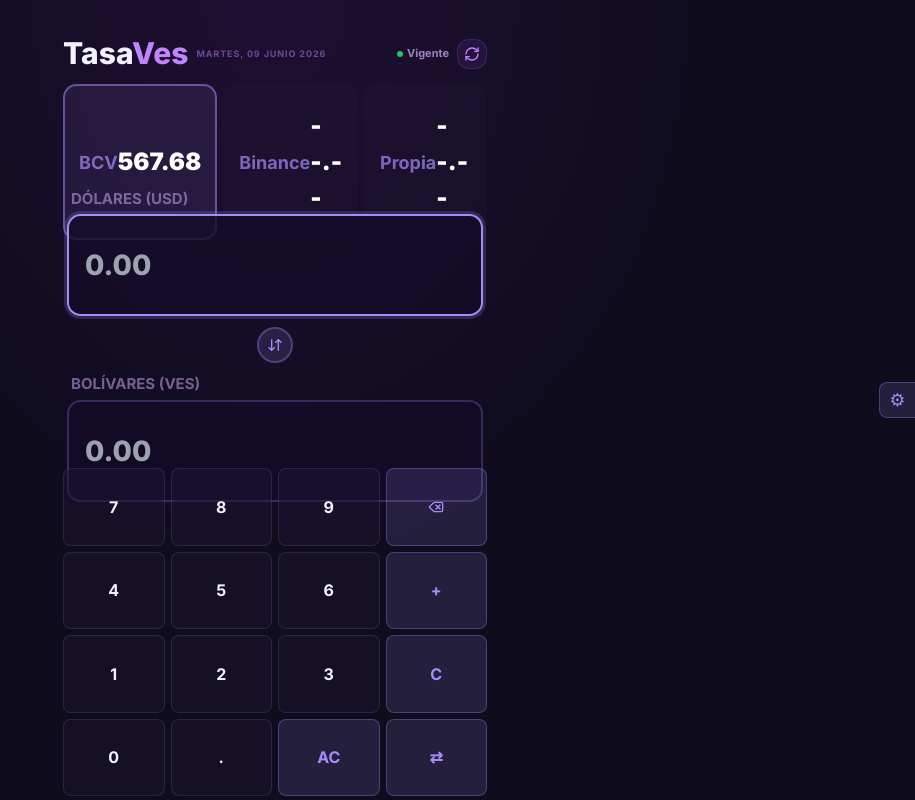
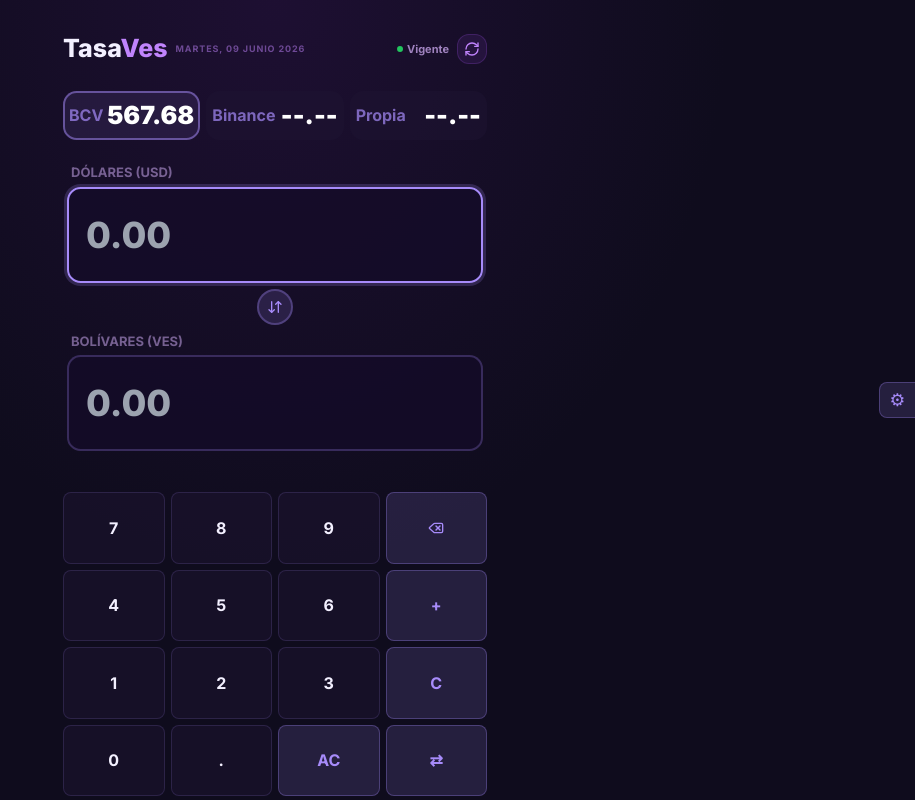
Before and after one commit to Caxtillo/tasave-calc, a plain HTML site: page index.html in a window 1280 px wide. Both pictures are taken after a click on the button 837 px from the left and 53 px from the top of the page. Shown: the whole page, without its empty margins (365-1280 px from the left). Drawn offline with nearby package versions, Linux system fonts and the light colour scheme; no server answers.

Commit message:
fix: refresh recarga pagina, valores de layout tool corregidos, slider keys fixed

```diff
--- a/index.html
+++ b/index.html
@@ -16,19 +16,19 @@
     <link href="https://fonts.googleapis.com/css2?family=Inter:wght@300;400;500;600;700;800;900&display=swap" rel="stylesheet">
     <style>
         :root {
-            --rate-py: 1.375rem;
-            --rate-px: 0.875rem;
-            --rate-label-fs: 18px;
-            --rate-value-fs: 1.5rem;
-            --input-py: 1.75rem;
-            --input-px: 1rem;
-            --input-fs: 1.75rem;
-            --label-fs: 15px;
-            --input-gap: 1.313rem;
-            --title-fs: 1.875rem;
-            --header-mb: 0rem;
-            --keypad-h: 41dvh;
-            --top-py: 1.188rem;
+            --rate-py: 0.250rem;
+            --rate-px: 0.250rem;
+            --rate-label: 16px;
+            --rate-value: 1.563rem;
+            --input-py: 1.188rem;
+            --input-px: 1.063rem;
+            --input-fs: 2.250rem;
+            --label-fs: 13px;
+            --input-gap: 0.813rem;
+            --title-fs: 1.563rem;
+            --header-mb: 0.938rem;
+            --keypad-h: 38dvh;
+            --top-py: 1.125rem;
         }
         body {
             font-family: 'Inter', sans-serif;
@@ -127,8 +127,8 @@
             border-color: rgba(167, 139, 250, 0.5);
             background: rgba(167, 139, 250, 0.1);
         }
-        .rate-label { font-size: var(--rate-label-fs); font-weight: 700; color: rgba(167, 139, 250, 0.7); }
-        .rate-value { font-size: var(--rate-value-fs); font-weight: 900; color: white; }
+        .rate-label { font-size: var(--rate-label); font-weight: 700; color: rgba(167, 139, 250, 0.7); }
+        .rate-value { font-size: var(--rate-value); font-weight: 900; color: white; }
         .input-label { font-size: var(--label-fs); }
 
         /* Panel tool - solo en desktop */
@@ -348,10 +348,8 @@
             focusInput(lastEdited);
         }
 
-        async function manualRefresh() {
-            lastDateEl.textContent = 'Actualizando...';
-            lastTimeEl.innerHTML = '<span class="w-1.5 h-1.5 rounded-full bg-purple-500 animate-pulse"></span> --:--';
-            await fetchRates();
+        function manualRefresh() {
+            location.reload();
         }
 
         window.addEventListener('beforeinstallprompt', (e) => {
@@ -475,27 +473,27 @@
         </div>
 
         <div class="lp-hdr">▸ Tasas</div>
-        <div class="lp-group"><label>Padding V <span id="v-rate-py">1.375rem</span></label><input type="range" id="s-rate-py" min="4" max="40" value="22" step="1"></div>
-        <div class="lp-group"><label>Padding H <span id="v-rate-px">0.875rem</span></label><input type="range" id="s-rate-px" min="4" max="24" value="14" step="1"></div>
-        <div class="lp-group"><label>Label Font <span id="v-rate-label">18px</span></label><input type="range" id="s-rate-label" min="8" max="24" value="18" step="1"></div>
-        <div class="lp-group"><label>Valor Font <span id="v-rate-value">1.5rem</span></label><input type="range" id="s-rate-value" min="12" max="36" value="24" step="1"></div>
+        <div class="lp-group"><label>Padding V <span id="v-rate-py">0.250rem</span></label><input type="range" id="s-rate-py" min="0" max="40" value="4" step="1"></div>
+        <div class="lp-group"><label>Padding H <span id="v-rate-px">0.250rem</span></label><input type="range" id="s-rate-px" min="0" max="24" value="4" step="1"></div>
+        <div class="lp-group"><label>Label Font <span id="v-rate-label">16px</span></label><input type="range" id="s-rate-label" min="8" max="24" value="16" step="1"></div>
+        <div class="lp-group"><label>Valor Font <span id="v-rate-value">1.563rem</span></label><input type="range" id="s-rate-value" min="12" max="36" value="25" step="1"></div>
 
         <div class="lp-hdr">▸ Inputs</div>
-        <div class="lp-group"><label>Padding V <span id="v-input-py">1.75rem</span></label><input type="range" id="s-input-py" min="4" max="32" value="28" step="1"></div>
-        <div class="lp-group"><label>Padding H <span id="v-input-px">1rem</span></label><input type="range" id="s-input-px" min="4" max="24" value="16" step="1"></div>
-        <div class="lp-group"><label>Font Size <span id="v-input-fs">1.75rem</span></label><input type="range" id="s-input-fs" min="16" max="48" value="28" step="1"></div>
-        <div class="lp-group"><label>Label Font <span id="v-label-fs">15px</span></label><input type="range" id="s-label-fs" min="8" max="20" value="15" step="1"></div>
-        <div class="lp-group"><label>Gap <span id="v-input-gap">1.313rem</span></label><input type="range" id="s-input-gap" min="0" max="28" value="21" step="1"></div>
+        <div class="lp-group"><label>Padding V <span id="v-input-py">1.188rem</span></label><input type="range" id="s-input-py" min="0" max="40" value="19" step="1"></div>
+        <div class="lp-group"><label>Padding H <span id="v-input-px">1.063rem</span></label><input type="range" id="s-input-px" min="0" max="24" value="17" step="1"></div>
+        <div class="lp-group"><label>Font Size <span id="v-input-fs">2.250rem</span></label><input type="range" id="s-input-fs" min="16" max="48" value="36" step="1"></div>
+        <div class="lp-group"><label>Label Font <span id="v-label-fs">13px</span></label><input type="range" id="s-label-fs" min="8" max="20" value="13" step="1"></div>
+        <div class="lp-group"><label>Gap <span id="v-input-gap">0.813rem</span></label><input type="range" id="s-input-gap" min="0" max="28" value="13" step="1"></div>
 
         <div class="lp-hdr">▸ Header</div>
-        <div class="lp-group"><label>Título Font <span id="v-title-fs">1.875rem</span></label><input type="range" id="s-title-fs" min="14" max="36" value="30" step="1"></div>
-        <div class="lp-group"><label>Margin Bottom <span id="v-header-mb">0rem</span></label><input type="range" id="s-header-mb" min="0" max="20" value="0" step="1"></div>
+        <div class="lp-group"><label>Título Font <span id="v-title-fs">1.563rem</span></label><input type="range" id="s-title-fs" min="14" max="36" value="25" step="1"></div>
+        <div class="lp-group"><label>Margin Bottom <span id="v-header-mb">0.938rem</span></label><input type="range" id="s-header-mb" min="0" max="24" value="15" step="1"></div>
 
         <div class="lp-hdr">▸ Teclado</div>
-        <div class="lp-group"><label>Altura <span id="v-keypad-h">41dvh</span></label><input type="range" id="s-keypad-h" min="25" max="55" value="41" step="1"></div>
+        <div class="lp-group"><label>Altura <span id="v-keypad-h">38dvh</span></label><input type="range" id="s-keypad-h" min="25" max="55" value="38" step="1"></div>
 
         <div class="lp-hdr">▸ General</div>
-        <div class="lp-group"><label>Top Padding Y <span id="v-top-py">1.188rem</span></label><input type="range" id="s-top-py" min="0" max="24" value="19" step="1"></div>
+        <div class="lp-group"><label>Top Padding Y <span id="v-top-py">1.125rem</span></label><input type="range" id="s-top-py" min="0" max="28" value="18" step="1"></div>
 
         <div class="lp-hdr">▸ CSS Generado</div>
         <div class="lp-output" id="lp-output"></div>
@@ -518,19 +516,19 @@
         ];
 
         const sliderConfig = {
-            'rate-py': { val: 22, fn: (v) => rem(v) },
-            'rate-px': { val: 14, fn: (v) => rem(v) },
-            'rate-label': { val: 18, fn: (v) => px(v) },
-            'rate-value': { val: 24, fn: (v) => rem(v) },
-            'input-py': { val: 28, fn: (v) => rem(v) },
-            'input-px': { val: 16, fn: (v) => rem(v) },
-            'input-fs': { val: 28, fn: (v) => rem(v) },
-            'label-fs': { val: 15, fn: (v) => px(v) },
-            'input-gap': { val: 21, fn: (v) => rem(v) },
-            'title-fs': { val: 30, fn: (v) => rem(v) },
-            'header-mb': { val: 0, fn: (v) => rem(v) },
-            'keypad-h': { val: 41, fn: (v) => v + 'dvh' },
-            'top-py': { val: 19, fn: (v) => rem(v) },
+            'rate-py': { val: 4, fn: (v) => rem(v) },
+            'rate-px': { val: 4, fn: (v) => rem(v) },
+            'rate-label': { val: 16, fn: (v) => px(v) },
+            'rate-value': { val: 25, fn: (v) => rem(v) },
+            'input-py': { val: 19, fn: (v) => rem(v) },
+            'input-px': { val: 17, fn: (v) => rem(v) },
+            'input-fs': { val: 36, fn: (v) => rem(v) },
+            'label-fs': { val: 13, fn: (v) => px(v) },
+            'input-gap': { val: 13, fn: (v) => rem(v) },
+            'title-fs': { val: 25, fn: (v) => rem(v) },
+            'header-mb': { val: 15, fn: (v) => rem(v) },
+            'keypad-h': { val: 38, fn: (v) => v + 'dvh' },
+            'top-py': { val: 18, fn: (v) => rem(v) },
         };
 
         function updateFromSliders() {
@@ -539,7 +537,7 @@
                 if (!el) continue;
                 const raw = +el.value;
                 const display = cfg.fn(raw);
-                document.documentElement.style.setProperty('--' + (name === 'rate-label' || name === 'rate-value' ? 'rate-' + name.split('-')[1] : name), display);
+                document.documentElement.style.setProperty('--' + name, display);
                 const vEl = document.getElementById('v-' + name);
                 if (vEl) vEl.textContent = display;
             }
```
